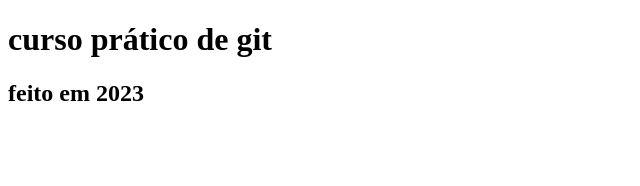
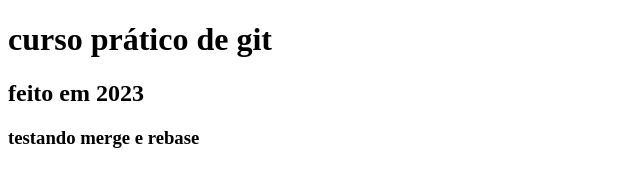
Before and after one commit to DanubioLima/study-git, a plain HTML site: page index.html in a window 1280 px wide. Shown: the whole page, without its empty margins (0-640 px from the left). Drawn offline with Linux system fonts and the light colour scheme.

Commit message:
adiciona outro titulo

```diff
--- a/index.html
+++ b/index.html
@@ -10,5 +10,6 @@
 <body>
     <h1>curso prático de git</h1>
     <h2>feito em 2023</h2>
+    <h3>testando merge e rebase</h3>
 </body>
 </html>
```
